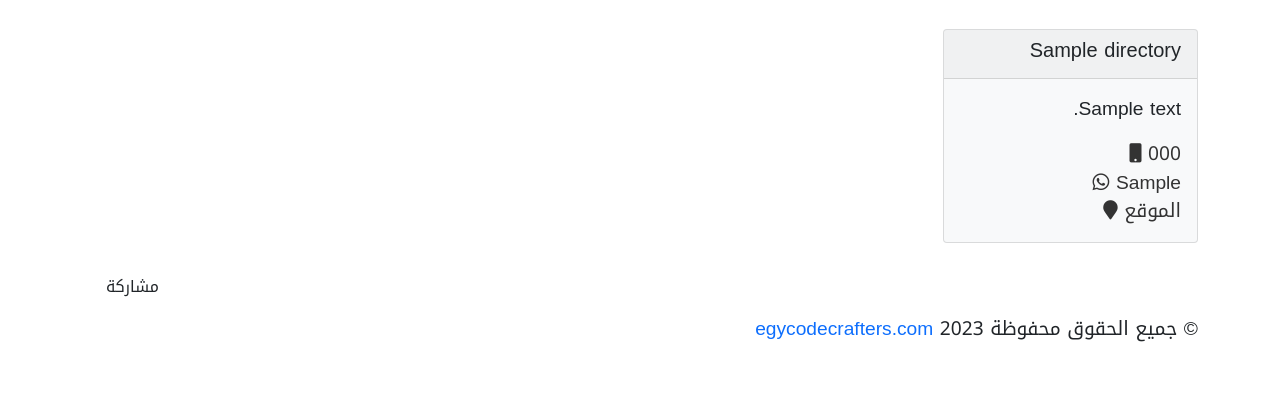
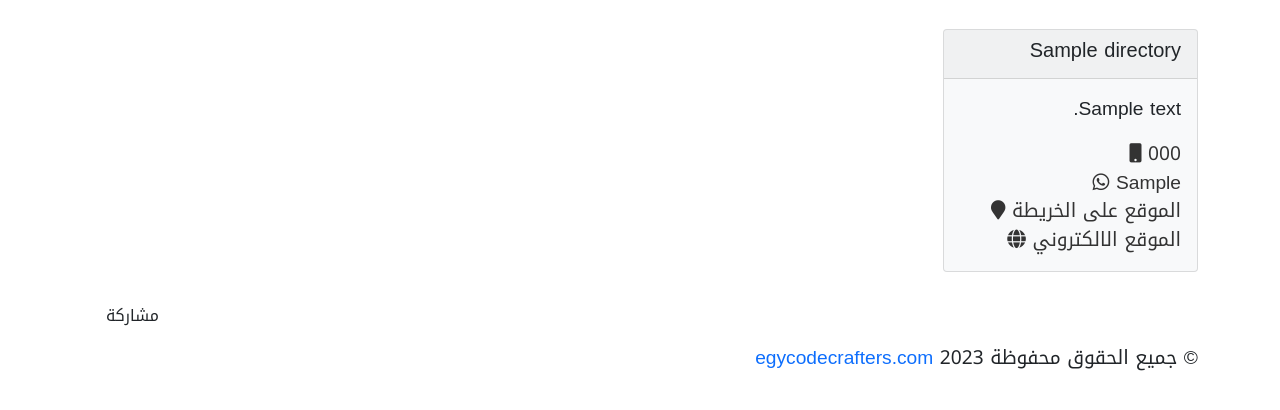
Before and after one commit to EgyCodeCrafters/egy_directory, a Laravel app: page /category/1 in a window 1280 px wide. Shown: the part 256-666 px from the top of the page. Run offline with Laravel 10, Linux system fonts and the light colour scheme; tables that the repository leaves empty hold one stand-in row (values such as "Sample post"); some libraries are stand-ins or nearby versions.

Commit message:
show more details

```diff
--- a/resources/views/categories/show.blade.php
+++ b/resources/views/categories/show.blade.php
@@ -57,7 +57,7 @@
                         @if(!empty($directory->google_map))
                             <div>
                                 <a target="_blank"
-                                   href="{{$directory->google_map}}"> الموقع
+                                   href="{{$directory->google_map}}"> الموقع على الخريطة
                                     <i class="fa fa-map-marker" aria-hidden="true"></i>
                                 </a>
 
@@ -65,6 +65,37 @@
                             </div>
                         @endif
 
+                        @if(!empty($directory->website))
+                            <div>
+                                <a target="_blank"
+                                   href="{{$directory->website}}"> الموقع الالكتروني
+                                    <i class="fa fa-globe" aria-hidden="true"></i>
+                                </a>
+
+                            </div>
+                        @endif
+
+                        @if(!empty($directory->telegram))
+                            <div>
+                                <a target="_blank"
+                                   href="{{$directory->telegram}}">تلجيرام
+                                    <i class="fa fa-telegram" aria-hidden="true"></i>
+                                </a>
+
+                            </div>
+                        @endif
+
+
+
+                        @if(!empty($directory->youtube))
+                            <div>
+                                <a target="_blank"
+                                   href="{{$directory->youtube}}"> يوتيوب
+                                    <i class="fa fa-youtube" aria-hidden="true"></i>
+                                </a>
+
+                            </div>
+                        @endif
 
                     </div>
                 </div>
--- a/resources/views/includes/nav.blade.php
+++ b/resources/views/includes/nav.blade.php
@@ -49,7 +49,6 @@
                 </li>
 
                 <li class="nav-item">
-
                     <a href="/add" class="btn btn-dark">اضافة</a>
                 </li>
 
```
